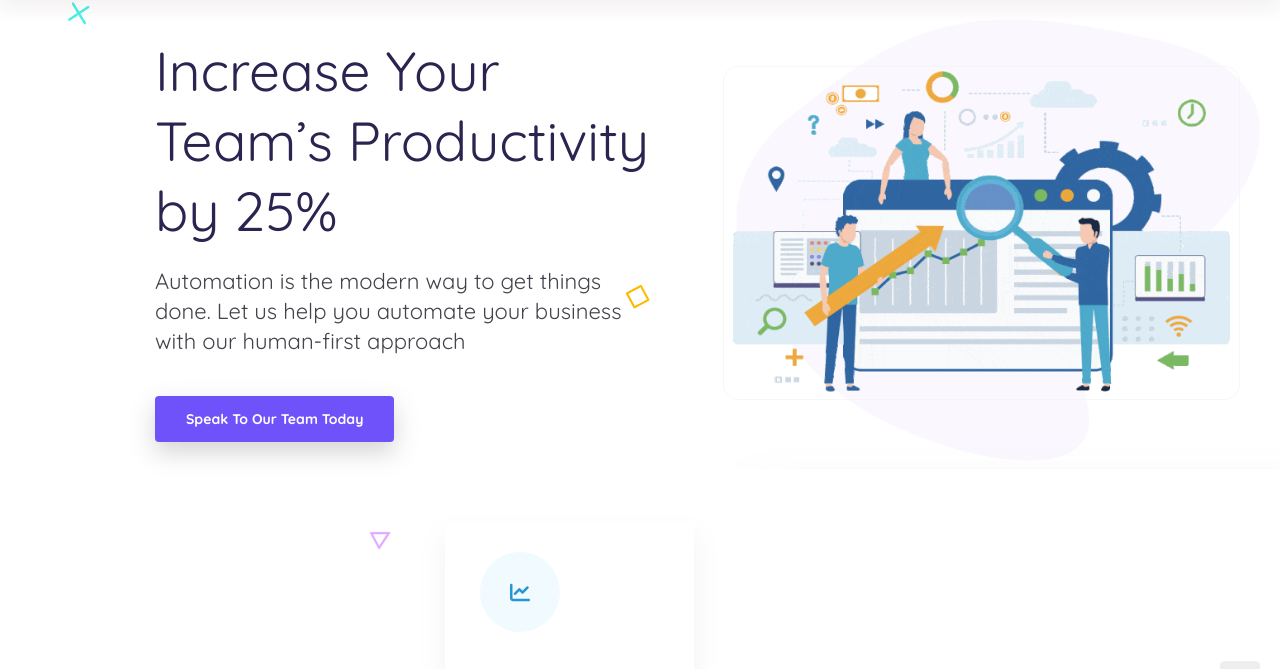
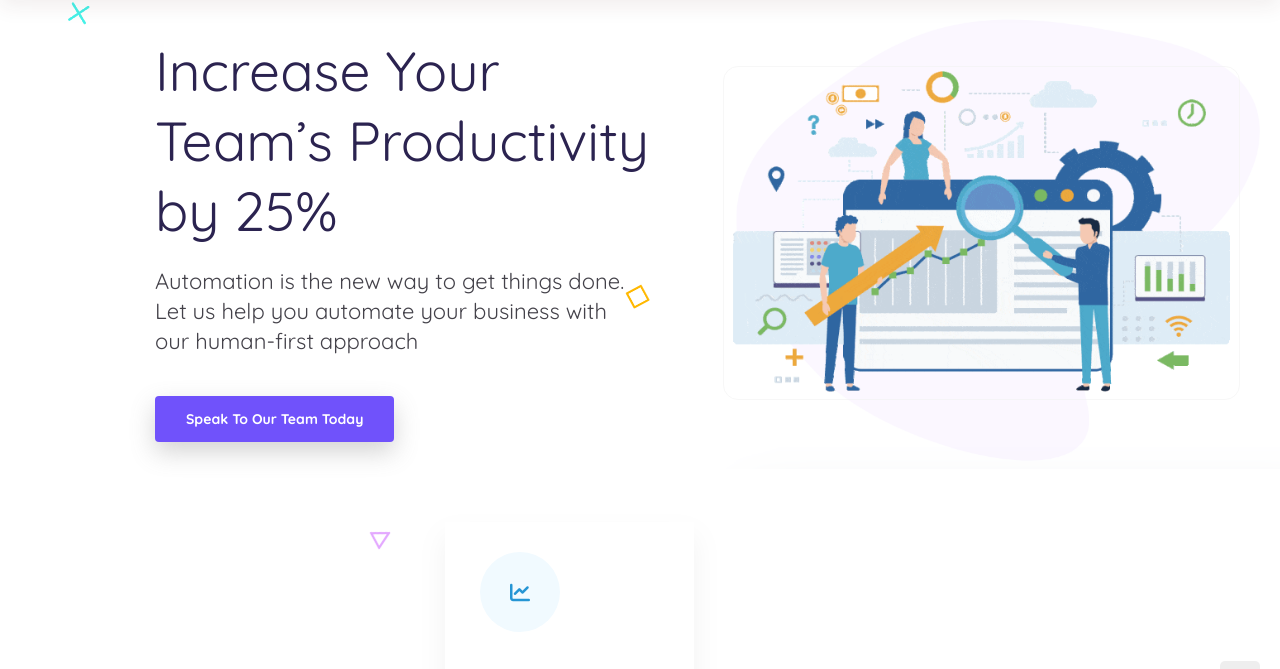
Before and after one commit to omer2018/website, a plain HTML site: page index.html in a window 1280 px wide. Shown: the part 79-748 px from the top of the page. Drawn offline with Linux system fonts and the light colour scheme.

Commit message:
Update index.html

```diff
--- a/index.html
+++ b/index.html
@@ -51,7 +51,7 @@
         <div class="row">
             <div class="hero-left col-6 col-lg-12">
                 <h1>Increase Your Team’s Productivity by 25%</h1>
-                <p style="font-size: 22px;">Automation is the modern way to get things done. Let us help you automate your business with our human-first approach</p>
+                <p style="font-size: 22px;">Automation is the new way to get things done. Let us help you automate your business with our human-first approach</p>
                 <div class="hero-links">
                     <a href="/letstalk" class="button">Speak To Our Team Today</a>
                 </div>
```
